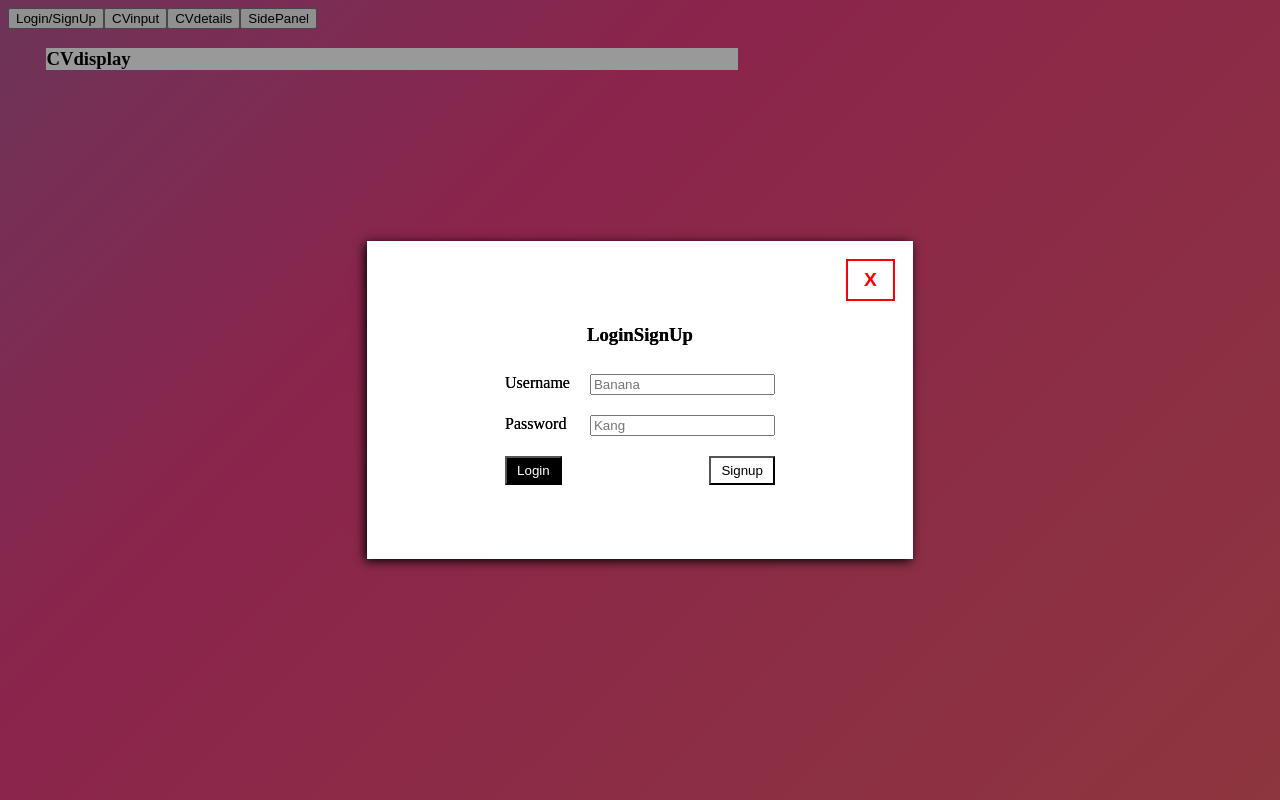
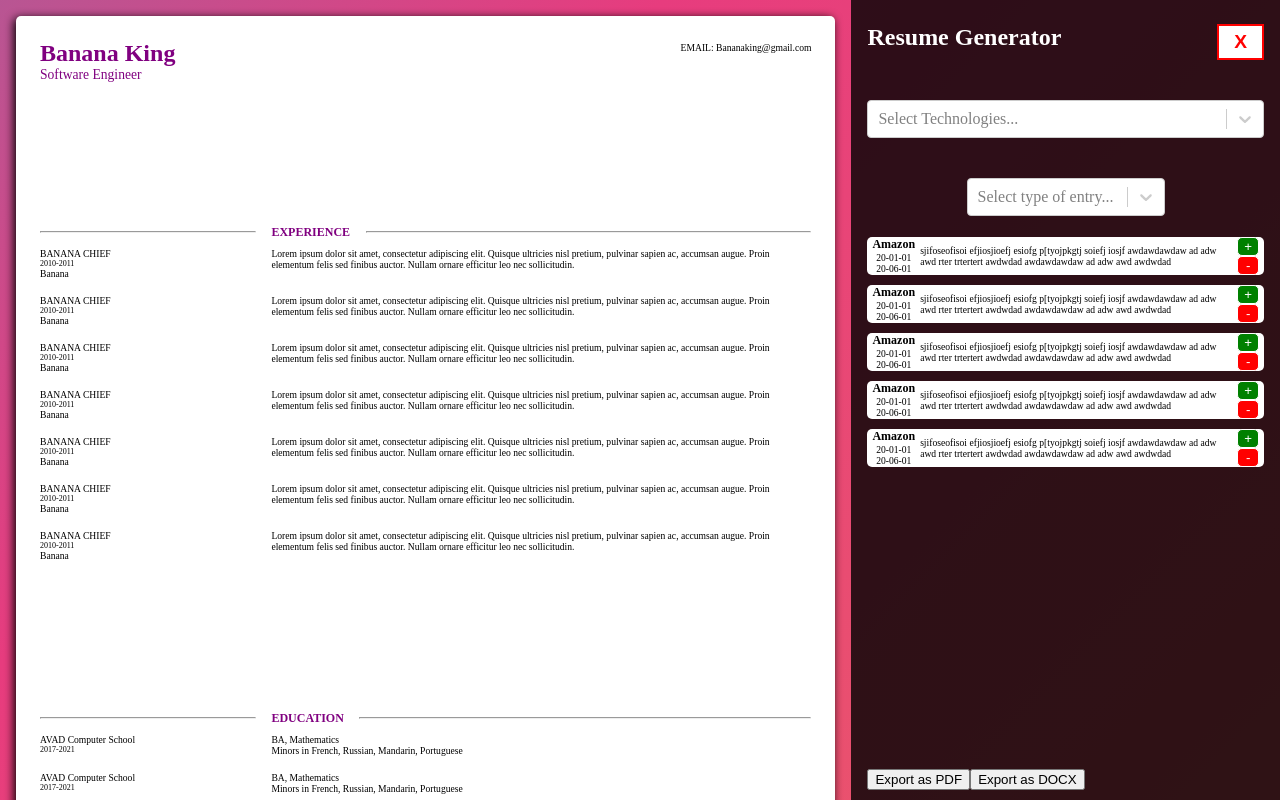
Before and after one commit to brkg/resumkr, a React app: page / in a window 1280 px wide. Shown: the top 800 px of the page. Built offline with nearby package versions, Linux system fonts and the light colour scheme; the HTML template or start-up script is replaced by a standard one.

Commit message:
CV display 90%, lacking logic on add to cv or remove to cv

```diff
--- a/src/App.jsx
+++ b/src/App.jsx
@@ -13,7 +13,13 @@ function App() {
 
   return (
     <div className="page">
-      <button onClick={() => setLoginPopup(true)} className="Login/SignUpBtn">
+      <div className="cvDisplayOuter">
+        <CVdisplay trigger={cvDisplayPage} setTrigger={setcvDisplayPage} />
+      </div>
+      <LoginSignUp trigger={loginPopup} setTrigger={setLoginPopup} />
+      <CVinput trigger={cvInputPage} setTrigger={setCvInputPage} />
+      <SidePanel trigger={sidePanelPopup} setTrigger={setSidePanelPopup} />
+      {/* <button onClick={() => setLoginPopup(true)} className="Login/SignUpBtn">
         Login/SignUp
       </button>
       <button onClick={() => setCvInputPage(true)} className="CVinput">
@@ -24,11 +30,7 @@ function App() {
       </button>
       <button onClick={() => setSidePanelPopup(true)} className="SidePanelBtn">
         SidePanel
-      </button>
-      <LoginSignUp trigger={loginPopup} setTrigger={setLoginPopup} />
-      <CVinput trigger={cvInputPage} setTrigger={setCvInputPage} />
-      <CVdisplay trigger={cvDisplayPage} setTrigger={setcvDisplayPage} />
-      <SidePanel trigger={sidePanelPopup} setTrigger={setSidePanelPopup} />
+      </button> */}
     </div>
   );
 }
--- a/src/Components/CVdisplay.jsx
+++ b/src/Components/CVdisplay.jsx
@@ -1,10 +1,88 @@
 import React from "react";
 
+const Title = (text) => {
+  return (
+    <div className="sectionTitle">
+      <div className="leftTitle">
+        <hr></hr>
+      </div>
+      <div className="textTitle">{text}</div>
+      <div className="rightTitle">
+        <hr></hr>
+      </div>
+    </div>
+  );
+};
+
 function CVdisplay(props) {
+  const experiences = [];
+  const education = [];
+  const skills = [];
+
+  for (let i = 1; i <= 9; i++) {
+    skills.push(
+      <div className="skill" key={i}>
+        Skill{`${i}`}
+      </div>
+    );
+  }
+  for (let i = 1; i <= 2; i++) {
+    education.push(
+      <div className="education">
+        <div className="leftBlock">
+          <div className="school">AVAD Computer School</div>
+          <div className="years">2017-2021</div>
+        </div>
+        <div className="educationField">
+          <div className="educationTitle"> BA, Mathematics</div>
+          <div className="educationDetails">
+            Minors in French, Russian, Mandarin, Portuguese
+          </div>
+        </div>
+      </div>
+    );
+  }
+  for (let i = 1; i <= 7; i++) {
+    experiences.push(
+      <div className="experience">
+        <div className="leftBlock">
+          <div className="roleOrProjectName">BANANA CHIEF</div>
+          <div className="years">2010-2011</div>
+          <div className="company">Banana</div>
+        </div>
+        <div className="experienceField">
+          Lorem ipsum dolor sit amet, consectetur adipiscing elit. Quisque
+          ultricies nisl pretium, pulvinar sapien ac, accumsan augue. Proin
+          elementum felis sed finibus auctor. Nullam ornare efficitur leo nec
+          sollicitudin.
+        </div>
+      </div>
+    );
+  }
+
   return true ? (
     <div className="cvDisplay">
-      <h3> CVdisplay </h3>
-      <div className="cvBackground"></div>
+      <div className="generalInfo">
+        <div className="nameBlock">
+          <div className="name"> Banana King</div>
+          <div className="title">Software Engineer</div>
+        </div>
+        <div className="contactsBlocks">
+          <div className="email">EMAIL: Bananaking@gmail.com</div>
+        </div>
+      </div>
+      <div className="experiences">
+        {Title("EXPERIENCE")}
+        <div className="experienceList">{experiences}</div>
+      </div>
+      <div className="educations">
+        {Title("EDUCATION")}
+        <div className="educationList">{education}</div>
+      </div>
+      <div className="skills">
+        {Title("SKILLS & LANGUAGES")}
+        <div className="skillsList">{skills}</div>
+      </div>
     </div>
   ) : (
     ""
--- a/src/Components/LoginSignUp.jsx
+++ b/src/Components/LoginSignUp.jsx
@@ -11,10 +11,12 @@ const useInput = (init) => {
 export default function LoginSignUp(props) {
   const [username, usernameOnChange] = useInput("");
   const [password, passwordOnChange] = useInput("");
+  const [fullName, fullNameOnChange] = useInput("");
 
   const inputs = {
     username,
     password,
+    fullName,
   };
 
   const login = () => {
@@ -31,11 +33,18 @@ export default function LoginSignUp(props) {
     //await will need to be used before doing anything as we need to ensure the signup information is valid before proceeding..
     //one of the last functionnality will be props.setTrigger(false) to close the popup
   };
-
-  return props.trigger ? (
+  const signInOauth = () => {
+    console.log("signup", inputs);
+    //Add Asynchronicity
+    //here goes a function to submit a signup[POST] fetch request to the backend
+    //await will need to be used before doing anything as we need to ensure the signup information is valid before proceeding..
+    //one of the last functionnality will be props.setTrigger(false) to close the popup
+  };
+  // props.trigger
+  return false ? (
     <div className="LoginPopup">
       <div className="LoginPopup-inner">
-        <h3> LoginSignUp </h3>
+        <h3> Authentication </h3>
         <button
           id="popupClose"
           onClick={() => props.setTrigger(false)}
@@ -66,11 +75,25 @@ export default function LoginSignUp(props) {
           />
         </div>
         <div className="line">
+          <label htmlFor="fullName">Full Name</label>
+          <input
+            type="text"
+            id="fullName"
+            name="fullName"
+            placeholder="Banana King"
+            value={fullName}
+            onChange={fullNameOnChange}
+          />
+        </div>
+        <div className="line">
+          <button className="Signup" onClick={() => signup()}>
+            SignUp
+          </button>
           <button className="Login" onClick={() => login()}>
-            Login
+            LogIn
           </button>
-          <button className="Signup" onClick={() => signup()}>
-            Signup
+          <button className="SignInWithOauth" onClick={() => signInOauth()}>
+            Oauth
           </button>
         </div>
       </div>
--- a/src/Components/SidePanel/ResumeSuggestion.jsx
+++ b/src/Components/SidePanel/ResumeSuggestion.jsx
@@ -5,7 +5,7 @@ export default function ResumeSuggestion(props) {
     <div className="suggestion">
       <div className="leftPart">
         <div className="entryName">{props.entryName}</div>
-        <div className="dates">{`${props.dates[0]} \n ${props.dates[1]}`}</div>
+        <div className="suggDates">{`${props.dates[0]} \n ${props.dates[1]}`}</div>
       </div>
       <div className="content">{props.content}</div>
       <div className="actions">
--- a/src/Components/SidePanel/SidePanel.jsx
+++ b/src/Components/SidePanel/SidePanel.jsx
@@ -3,7 +3,7 @@ import Select from "react-select";
 import makeAnimated from "react-select/animated";
 import ResumeSuggestion from "./ResumeSuggestion";
 
-const options = [
+const skillsRef = [
   { value: "reactJS", label: "reactJS" },
   { value: "javascript", label: "javascript" },
   { value: "ExpressJS", label: "ExpressJS" },
@@ -38,8 +38,9 @@ export default function SidePanel(props) {
       />
     );
 
-  return props.trigger ? (
+  return true ? (
     <div className="sidePanel">
+      <div className="sidePanelMain">
         <div className="line" id="sidePanelTop">
           <h1> Resume Generator </h1>
           <button
@@ -50,23 +51,6 @@ export default function SidePanel(props) {
             X
           </button>
         </div>
-      {/* <div className="line">
-        <button id="addTech">+</button>
-        <div className="techDisplay">
-          <div className="tech">reactJS</div>
-          <div className="tech">javascript</div>
-          <div className="tech">node</div>
-          <div className="tech">ExpressJS</div>
-          <div className="tech">reactJS</div>
-          <div className="tech">javascript</div>
-          <div className="tech">node</div>
-          <div className="tech">ExpressJS</div>
-          <div className="tech">reactJS</div>
-          <div className="tech">javascript</div>
-          <div className="tech">node</div>
-          <div className="tech">ExpressJS</div>
-        </div>
-      </div> */}
         <div className="line">
           <div className="TechnologySelect">
             <Select
@@ -75,7 +59,7 @@ export default function SidePanel(props) {
               components={animatedComponents}
               // defaultValue={["one", "two"]}
               isMulti
-            options={options}
+              options={skillsRef}
             />
           </div>
         </div>
@@ -86,6 +70,12 @@ export default function SidePanel(props) {
           <div className="entriesToSelect">{suggestedEntries}</div>
         </div>
       </div>
+
+      <div className="bottomLine">
+        <button className="exportPDF">Export as PDF</button>
+        <button className="exportDOCX">Export as DOCX</button>
+      </div>
+    </div>
   ) : (
     ""
   );
--- a/src/styles.scss
+++ b/src/styles.scss
@@ -7,6 +7,9 @@ body {
   background: linear-gradient(-45deg, #ee7752, #e73c7e, #23a6d5, #23d5ab);
   background-size: 400% 400%;
   animation: gradient 15s ease infinite;
+  margin: 0px;
+  height: 100%;
+  // height: 100vh;
   // color: white;
   // font-size: 2vw;
   // text-shadow: 2px 2px 5px black;
@@ -14,8 +17,13 @@ body {
 }
 
 #app {
-  height: 100vh;
   .page {
+    //Refactor the display of CVdisplay and side pannel so CV display takes the whole space
+    //Most likely use display flex and space between with min width for the CVdisplay
+    height: 100vh;
+    display: flex;
+    align-items: stretch;
+    justify-content: space-between;
     .LoginPopup {
       position: absolute;
       top: 0px;
@@ -96,19 +104,20 @@ body {
       }
     }
     .sidePanel {
-      position: absolute;
-      top: 0px;
-      right: 0px;
+      // position: absolute;
+      // top: 0px;
+      // right: 0px;
+      // bottom: 0px;
       padding: 10px;
-      padding-top: 5vh;
+      padding-top: 3vh;
       padding-right: 2vh;
       padding-left: 2vh;
       background-color: rgba(0, 0, 0, 0.8);
-      height: 100vh;
-      width: 35vw;
+      // height: 100%;
+      max-width: 40vw;
       display: flex;
       flex-direction: column;
-      justify-content: flex-start;
+      justify-content: space-between;
       align-items: stretch;
       .line {
         display: flex;
@@ -119,7 +128,7 @@ body {
           align-self: flex-start;
           color: white;
           padding: 0%;
-          font-size: 3vw;
+          font-size: 3vh;
           margin-block-start: 0em;
           margin-block-end: 0em;
         }
@@ -187,6 +196,7 @@ body {
         flex-direction: column;
         align-content: center;
         width: 100%;
+        margin-bottom: 5vh;
         // background-color: rgba(256, 256, 256, 0.2);
         // border-radius: 5px;
         .selectTypeOfEntry {
@@ -208,17 +218,17 @@ body {
               margin-left: 5px;
               margin-right: 5px;
               .entryName {
-                font-size: 2vh;
+                font-size: 1.5vh;
                 font-weight: bold;
               }
-              .dates {
-                font-size: 1.5vh;
+              .suggDates {
+                font-size: 1.2vh;
                 text-align: center;
               }
             }
             .content {
               flex-grow: 1;
-              font-size: 1.5vh;
+              font-size: 1.2vh;
               align-self: center;
             }
             .actions {
@@ -252,10 +262,112 @@ body {
         }
       }
     }
-    .cvDisplay {
-      background-color: white;
-      max-width: 54vw;
-      margin-left: 3vw;
+    .cvDisplayOuter {
+      display: flex;
+      align-items: stretch;
+      .cvDisplay {
+        background-color: white;
+        border-radius: 5px;
+        padding-top: 3vh;
+        padding-bottom: 2vh;
+        padding-right: 3vh;
+        padding-left: 3vh;
+        margin: 2vh;
+        font-size: 1.2vh;
+
+        display: flex;
+        flex-direction: column;
+        justify-content: space-between;
+        box-shadow: 2px 2px 10px black;
+        box-shadow: -2px 2px 10px black;
+        .years {
+          font-size: 1vh;
+        }
+        .leftBlock {
+          min-width: 30%;
+        }
+        .sectionTitle {
+          color: purple;
+          font-weight: bold;
+          font-size: 1.5vh;
+          display: flex;
+          gap: 2%;
+          .leftTitle {
+            width: 28%;
+          }
+          .textTitle {
+            min-width: fit-content;
+          }
+          .rightTitle {
+            flex-grow: 1;
+          }
+        }
+        .generalInfo {
+          display: flex;
+          justify-content: space-between;
+          margin-bottom: 2vh;
+          .nameBlock {
+            color: purple;
+            font-size: 1.7vh;
+            .name {
+              font-size: 3vh;
+              font-weight: bold;
+            }
+          }
+          .contactsBlocks {
+            display: flex;
+            flex-direction: column;
+            justify-content: flex-start;
+            padding-top: 2px;
+          }
+        }
+        .experiences {
+          margin-bottom: 2vh;
+          .experienceList {
+            display: flex;
+            flex-direction: column;
+            .experience {
+              display: flex;
+              padding-top: 1vh;
+              padding-bottom: 1vh;
+            }
+          }
+        }
+        .educations {
+          display: flex;
+          flex-direction: column;
+          align-items: stretch;
+          .educationList {
+            display: flex;
+            flex-direction: column;
+            align-items: stretch;
+            .education {
+              display: flex;
+              justify-content: flex-start;
+              padding-top: 1vh;
+              padding-bottom: 1vh;
+              .leftBlock {
+                display: flex;
+                flex-direction: column;
+                justify-content: flex-start;
+              }
+            }
+          }
+        }
+        .skills {
+          display: flex;
+          flex-direction: column;
+          justify-items: flex-start;
+          align-items: stretch;
+          .skillsList {
+            display: grid;
+            padding-top: 1vw;
+            padding-bottom: 2vw;
+            grid-template-columns: 30% 35% 35%;
+            row-gap: 12px;
+          }
+        }
+      }
     }
   }
 }
@@ -271,3 +383,17 @@ body {
     background-position: 0% 50%;
   }
 }
+
+@media only screen and (min-width: 1400px) {
+  .cvDisplay {
+    // height: 90vh;
+    width: 69.55vh;
+  }
+}
+
+@media only screen and (max-width: 1400px) {
+  .cvDisplay {
+    height:78vw;
+    width: 60.27vw;
+  }
+}
```
Lines whose indentation alone changed are shown as unchanged.
